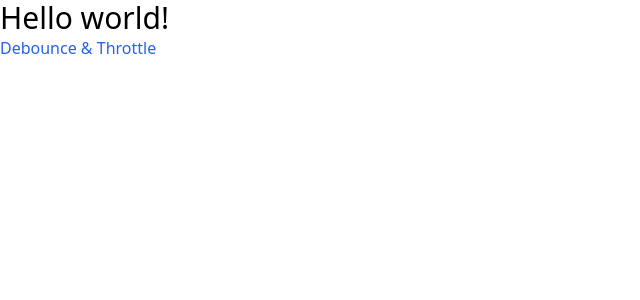
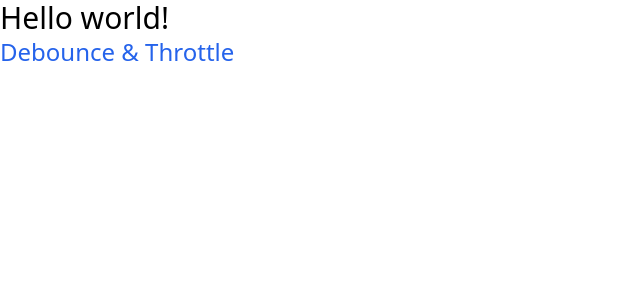
Before and after one commit to backas36/react-ts-starter, a React (Vite) app: page / in a window 1280 px wide. Shown: the top 300 px of the page, without its empty margins (0-640 px from the left). Built offline with nearby package versions, Linux system fonts and the light colour scheme.

Commit message:
chore: add tailwind class pretter

```diff
--- a/package.json
+++ b/package.json
@@ -41,6 +41,7 @@
         "postcss-import": "^16.1.0",
         "postcss-nesting": "^12.1.4",
         "prettier": "^3.2.5",
+        "prettier-plugin-tailwindcss": "^0.5.14",
         "sass": "^1.77.2",
         "stylelint": "^16.5.0",
         "stylelint-config-standard": "^36.0.0",
--- a/src/App.tsx
+++ b/src/App.tsx
@@ -4,7 +4,7 @@
     return (
         <div>
             <h1 className={style.h1}>Hello world!</h1>
-            <a href='/debounce-throttle' className='font-medium text-blue-600 hover:underline'>
+            <a href='/debounce-throttle' className='text-2xl font-medium text-blue-600 hover:underline'>
                 Debounce & Throttle
             </a>
         </div>
```
Also changed, not shown: 2 other files (tests, documents, lock files or other folders).
